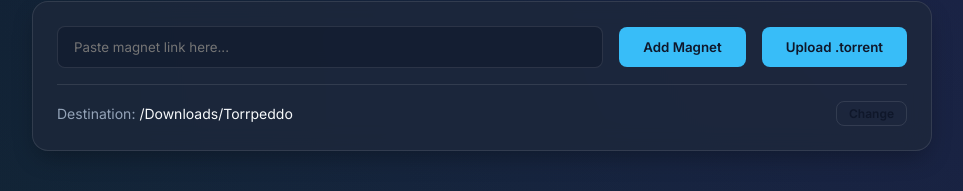
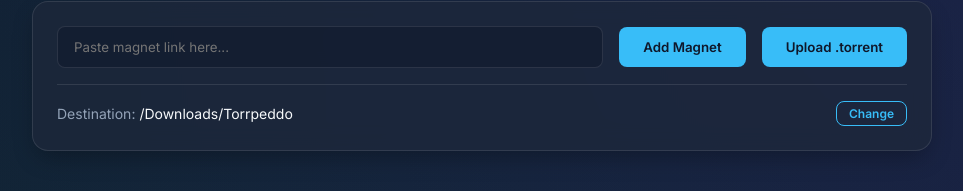
Before and after one commit to elibaba/Torrpeddo, an Electron app: page renderer/index.html in a window 1200 px wide. Shown: the part 133-324 px from the top of the page, without its empty margins (118-1081 px from the left). Drawn offline with Linux system fonts and the light colour scheme; no server answers.

Commit message:
UI: Fixed visibility of 'Change Directory' button.

```diff
--- a/renderer/index.html
+++ b/renderer/index.html
@@ -33,7 +33,7 @@
                 <span>Destination: <span id="current-dir"
                         style="color: var(--text-main);">/Downloads/Torrpeddo</span></span>
                 <button onclick="changeDir()"
-                    style="padding: 0.25rem 0.75rem; font-size: 0.75rem; background: transparent; border: 1px solid var(--border);">Change</button>
+                    style="padding: 0.25rem 0.75rem; font-size: 0.75rem; background: transparent; border: 1px solid var(--accent); color: var(--accent);">Change</button>
             </div>
         </section>
 
```
